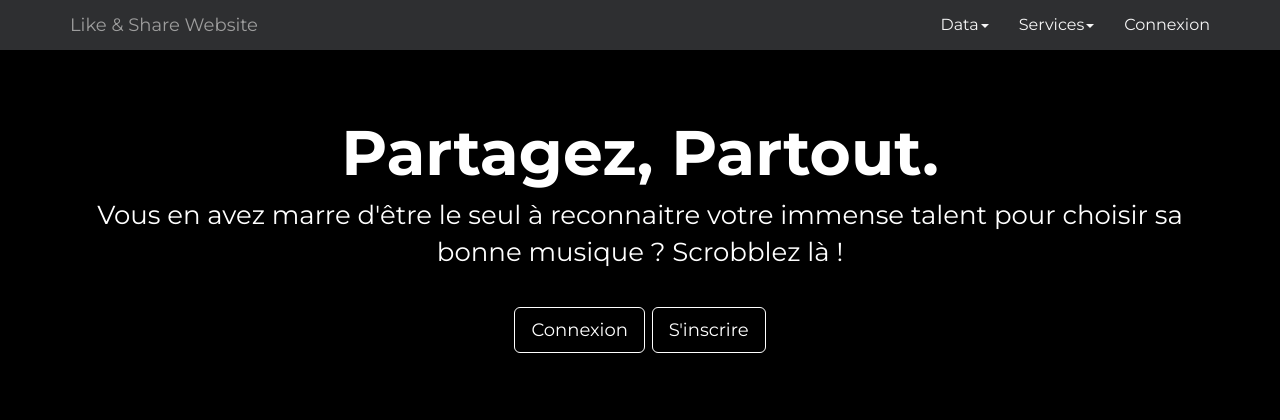
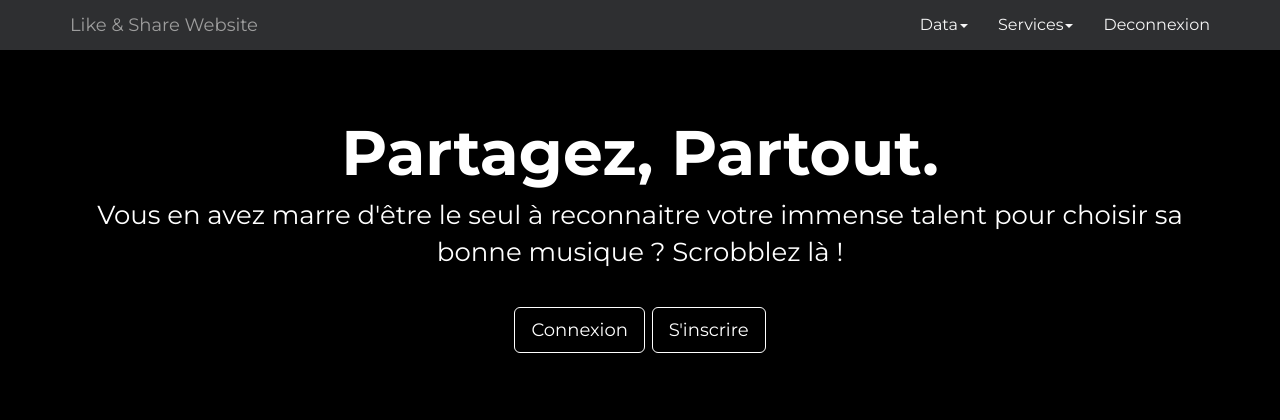
Before and after one commit to minisephirot/Projet-Site-BDD, a PHP site: page /index.php in a window 1280 px wide. Shown: the top 420 px of the page. Run offline with PHP 8.4, Linux system fonts and the light colour scheme; the visitor is signed in with stand-in values (Sample User, id 1); some libraries are stand-ins or nearby versions.

Commit message:
Update index.php

```diff
--- a/Notre site/index.php
+++ b/Notre site/index.php
@@ -1,3 +1,6 @@
+<?php
+session_start();
+?>
 <!DOCTYPE html>
 <html lang="en">
   <head>
@@ -46,7 +49,13 @@
 							<li><a href="listeuser.php">Voir les Utilisateurs</a></li>
 						</ul>
 					</li>
-					<li><a href="login.php">Connexion</a></li>
+					<?php
+					if (empty($_SESSION['pseudo'])){
+					echo '<li><a href="login.php">Connexion</a></li>';
+					}else{
+					echo '<li><a href="deconnexion.php">Deconnexion</a></li>';
+					}
+					?>
 				</ul>
 			</div>
 		</div>
```
